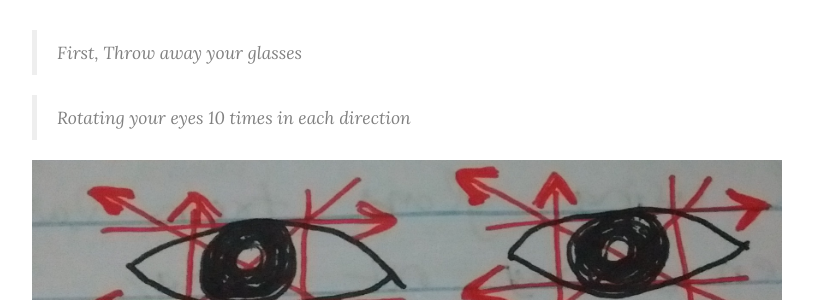
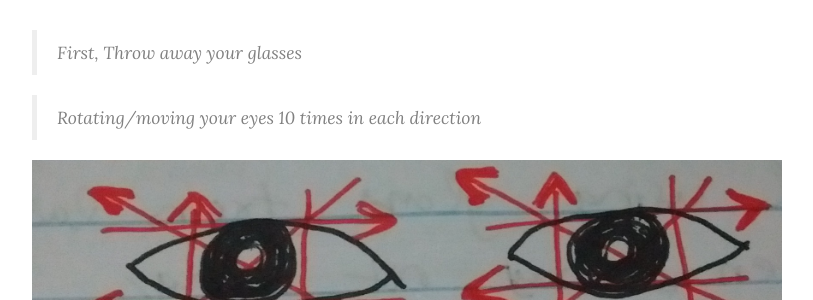
Before and after one commit to prateepgedupudi/prateepgedupudi.github.io, a Jekyll site: the page built from _posts/2017-11-16-Throw-Away-Your-Glasses.markdown, in a window 1280 px wide and 900 px high, scrolled down 642 px. Shown: the part 154-454 px from the top of the window, without its empty margins (233-1046 px from the left). Built offline with Jekyll 4.4.1, drawn with Linux system fonts in a browser that asks for light colours; nearby versions of some CDN libraries.

Commit message:
Update post throw away your glasses

```diff
--- a/_posts/2017-11-16-Throw-Away-Your-Glasses.markdown
+++ b/_posts/2017-11-16-Throw-Away-Your-Glasses.markdown
@@ -11,7 +11,7 @@ header-img: ""
 <p>I am a great Youtube fan and I came across a video called 'Trow Away Your Glasses' then inspired to do the exercises mentioned in the video. I have attached the video to my post here.  </p>
 <p>
     <blockquote>First, Throw away your glasses</blockquote>
-    <blockquote >Rotating your eyes 10 times in each direction</blockquote>
+    <blockquote >Rotating/moving your eyes 10 times in each direction</blockquote>
     <img class="img-responsive center-block" src="/img/TAYG_1.jpg" alt="">
     <blockquote>Moving hand hold object from far to near and focusing on it more while it is coming to you nearer</blockquote>
     <img class="img-responsive center-block" src="/img/TAYG_2.jpg" alt="">
```
